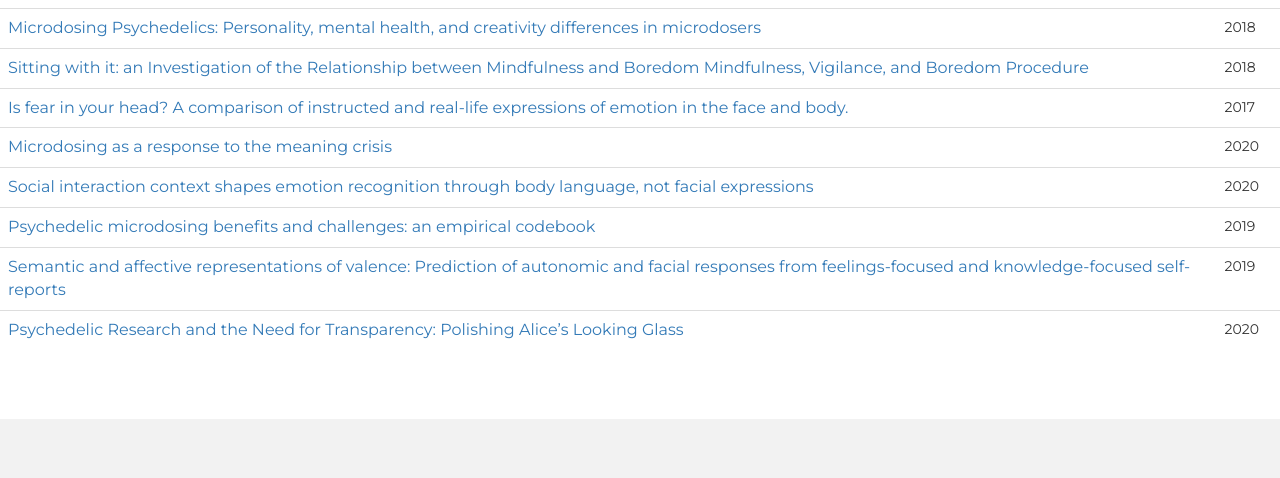
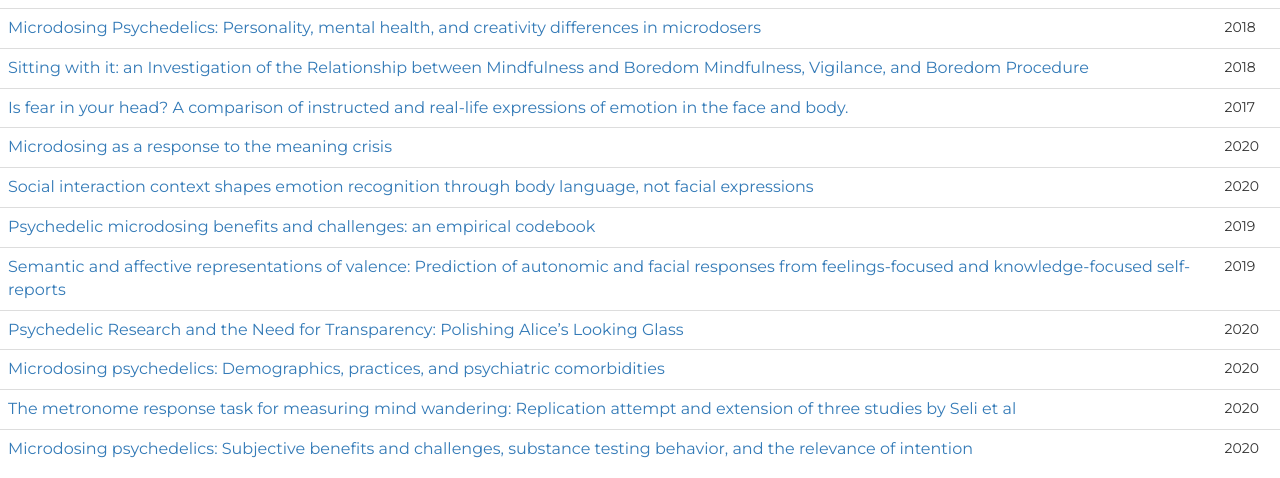
Before and after one commit to rotemandshaul/petranker.com, a Gatsby site: page /academia in a window 1280 px wide. Shown: the part 979-1457 px from the top of the page. Built offline with nearby package versions, Linux system fonts and the light colour scheme; Gatsby itself is replaced by a stand-in of ours.

Commit message:
styling fixes, content update, added GA

```diff
--- a/src/mock/data.js
+++ b/src/mock/data.js
@@ -59,8 +59,7 @@ export const heroData = {
   line2: `Associate Director, Psychedelic Studies Research Program at the University of Toronto.`,
   line3: `PhD Student, Clinical Psychology, Boredom Lab, York University.`,
   cta: `Initiatives`,
-};
-
+}
 // HOME PAGE CARDS DATA
 export const cardsData = [
   {
@@ -391,5 +390,29 @@ export const academiaData = {
       year: '2020',
       month: `July`,
     },
+    {
+      id: 'publication10',
+      title: 'Microdosing psychedelics: Demographics, practices, and psychiatric comorbidities',
+      url:
+        'https://journals.sagepub.com/doi/abs/10.1177/0269881120908004',
+      year: '2020',
+      month: `February`,
+    },
+    {
+      id: 'publication11',
+      title: 'The metronome response task for measuring mind wandering: Replication attempt and extension of three studies by Seli et al',
+      url:
+        'https://link.springer.com/article/10.3758/s13414-020-02131-x',
+      year: '2020',
+      month: `September`,
+    },
+    {
+      id: 'publication12',
+      title: `Microdosing psychedelics: Subjective benefits and challenges, substance testing behavior, and the relevance of intention`,
+      url:
+        'https://journals.sagepub.com/doi/abs/10.1177/0269881120953994',
+      year: '2020',
+      month: `October`,
+    },
   ],
 };
```
